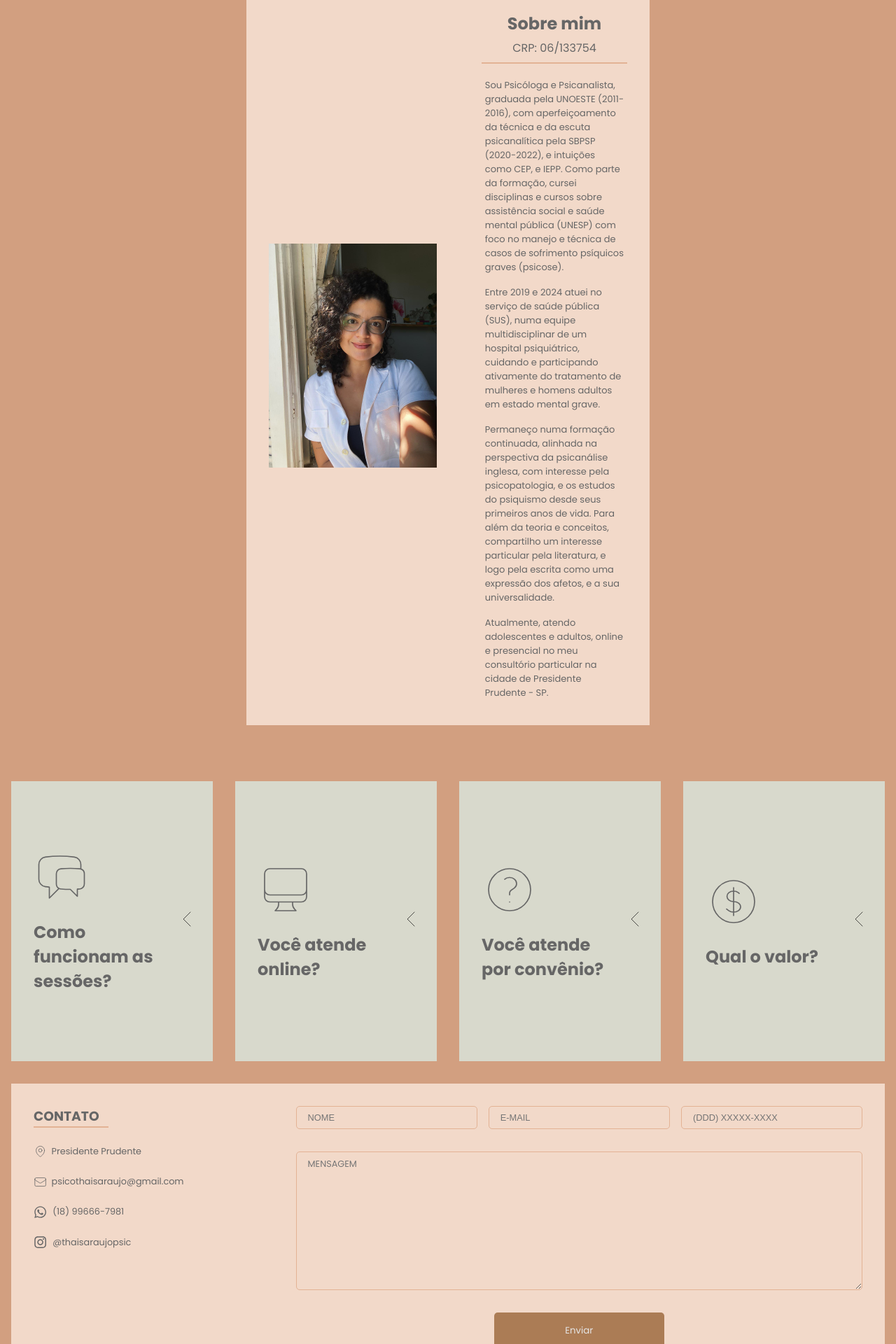
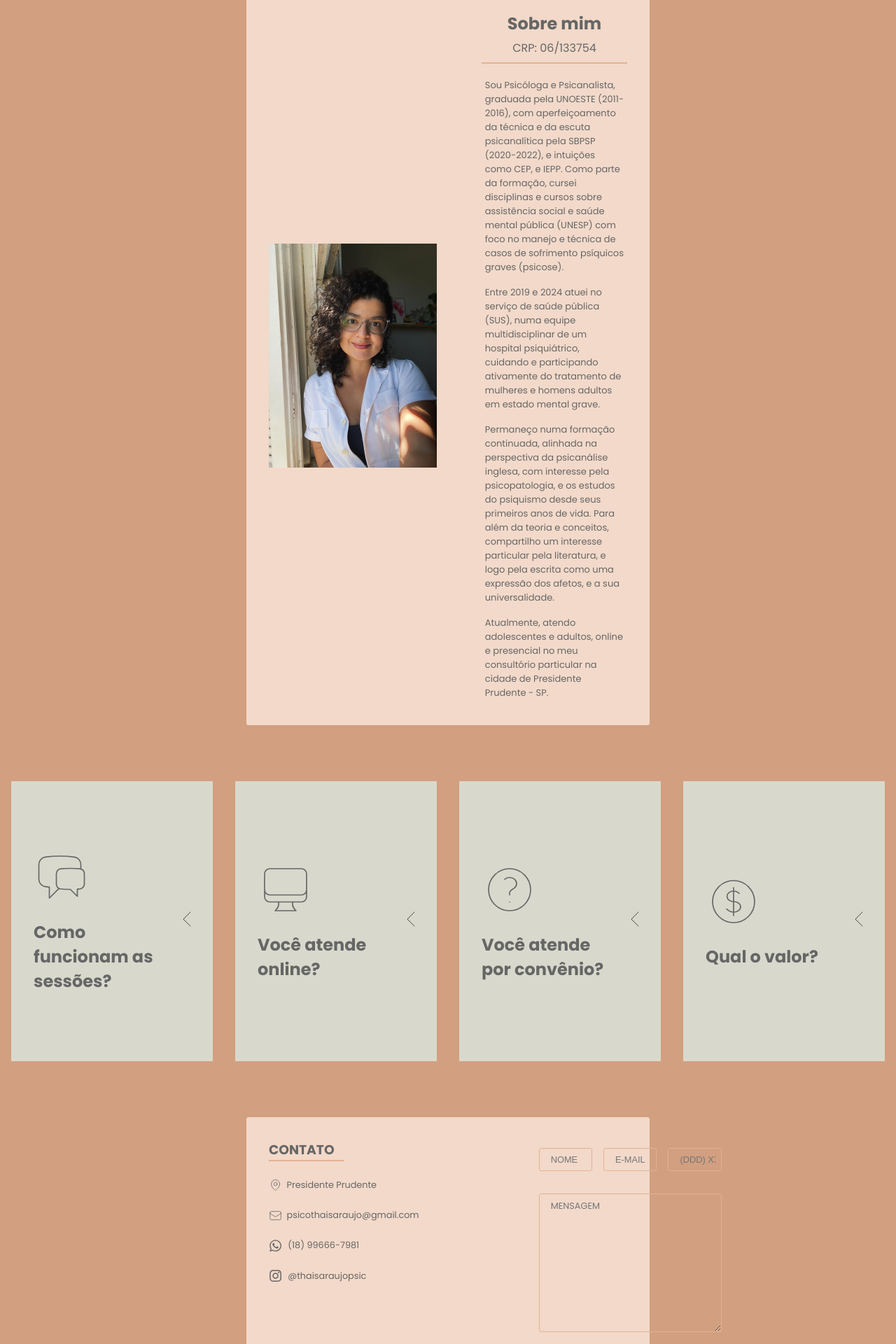
Before and after one commit to caueperuque/landing-page-psi, a React (Vite) app: page / in a window 1280 px wide. Shown: the part 880-2800 px from the top of the page at 70% size. Built offline with nearby package versions, Linux system fonts and the light colour scheme.

Commit message:
feat: border radius

```diff
--- a/src/components/AboutMe/styles.ts
+++ b/src/components/AboutMe/styles.ts
@@ -81,6 +81,7 @@ export const AboutMeContentComponent = styled.div`
     align-items: center;
     width: 50%;
     background: ${(props) => props.theme["beige-300"]};
+    border-radius: 0.2rem;
   }
 `;
 
--- a/src/components/Contact/styles.ts
+++ b/src/components/Contact/styles.ts
@@ -7,7 +7,7 @@ export const ContactLayoutComponent = styled.div`
   textarea {
     background-color: transparent;
     border: 1px solid ${(props) => props.theme["beige-400"]};
-    border-radius: 5px;
+    border-radius: 0.2rem;
     padding: 0.5rem;
     padding-left: 1rem;
     font-size: 0.8rem;
@@ -22,11 +22,12 @@ export const ContactLayoutComponent = styled.div`
       box-shadow: none;
     }
   }
-  /*
+
   @media (min-width: 720px) {
     display: flex;
-    border: solid 3px red;
-  } */
+    justify-content: center;
+    padding: 4rem;
+  }
 `;
 
 export const ContactContentComponent = styled.div`
@@ -42,6 +43,8 @@ export const ContactContentComponent = styled.div`
     justify-content: space-between;
     gap: 10rem;
     padding: 2rem 2rem;
+    width: 50%;
+    border-radius: 0.2rem;
   }
 `;
 
@@ -84,6 +87,9 @@ export const FormComponent = styled.form`
   flex-direction: column;
   flex: 1;
   gap: 2rem;
+  @media (min-width: 720px) {
+    padding: 0.7rem;
+  }
 `;
 
 export const FieldsComponent = styled.div`
@@ -113,7 +119,7 @@ export const Button = styled.button`
   background-color: ${(props) => props.theme["beige-600"]};
   padding: 1rem;
   border: none;
-  border-radius: 5px;
+  border-radius: 0.2rem;
   color: ${(props) => props.theme["gray-300"]};
   font-family: "Poppins";
   width: 100%;
```
